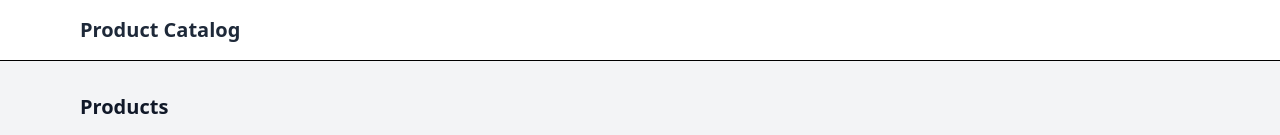
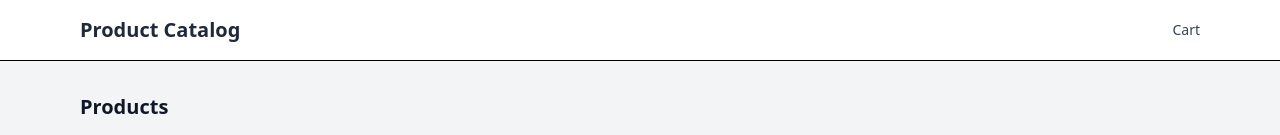
Before and after one commit to valentyna88/product-catalog, a React app: page /products in a window 1280 px wide. Shown: the top 135 px of the page. Built offline with nearby package versions, Linux system fonts and the light colour scheme; the HTML template or start-up script is replaced by a standard one.

Commit message:
feat(cart): show cart items count in header

```diff
--- a/src/components/Header/Header.tsx
+++ b/src/components/Header/Header.tsx
@@ -1,8 +1,18 @@
+import { useCartStore } from "../../features/cart/model/cartStore";
+
 function Header() {
+  const totalItems = useCartStore((s) =>
+    s.items.reduce((sum, i) => sum + i.quantity, 0)
+  );
+
   return (
     <header className="border-b bg-white">
-      <div className="mx-auto max-w-6xl px-4 py-4 flex items-center">
+      <div className="mx-auto flex max-w-6xl items-center justify-between px-4 py-4">
         <h1 className="text-xl font-semibold text-gray-800">Product Catalog</h1>
+
+        <div className="text-sm font-medium text-gray-700">
+          Cart{totalItems > 0 && ` ${totalItems}`}
+        </div>
       </div>
     </header>
   );
```
